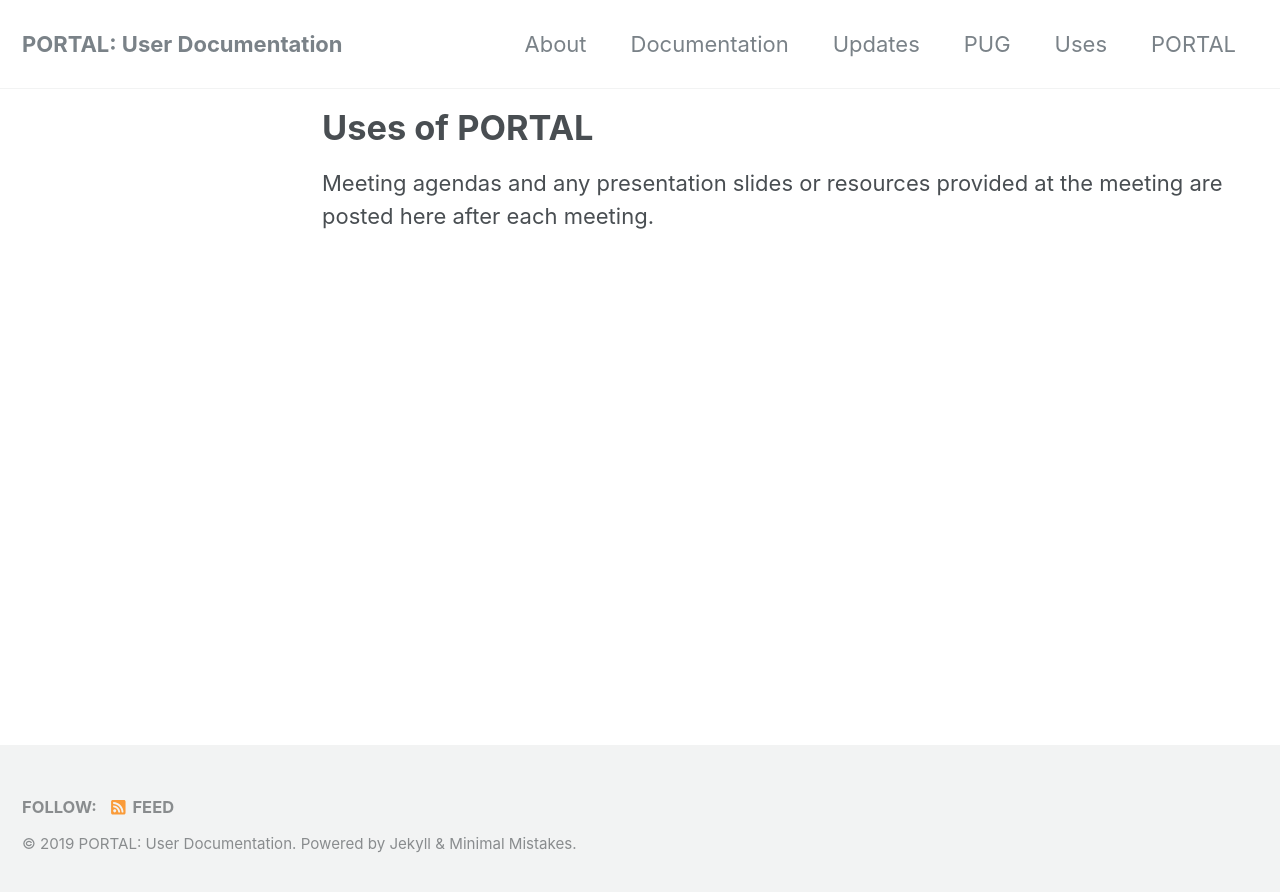
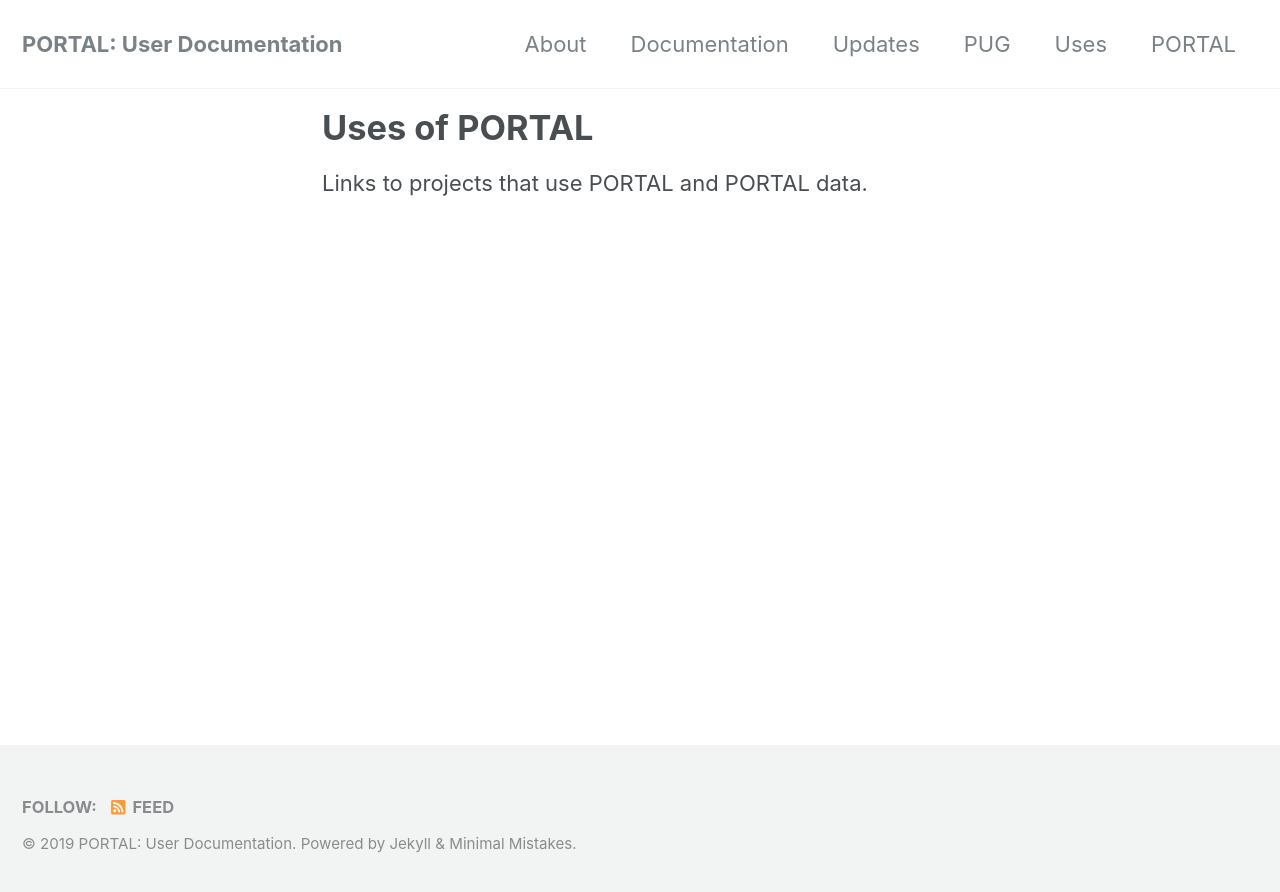
Before and after one commit to adus/portal-documentation, a Jekyll site: the page built from _pages/uses-of-portal.md, in a window 1280 px wide. Shown: the top 892 px of the page. Built offline with Jekyll 4.4.1, drawn with Linux system fonts in a browser that asks for light colours; nearby versions of some CDN libraries.

Commit message:
Update uses-of-portal.md

```diff
--- a/_pages/uses-of-portal.md
+++ b/_pages/uses-of-portal.md
@@ -7,4 +7,4 @@ classes: wide
 author_profile: false
 ---
 
-Meeting agendas and any presentation slides or resources provided at the meeting are posted here after each meeting.
+Links to projects that use PORTAL and PORTAL data.
```
